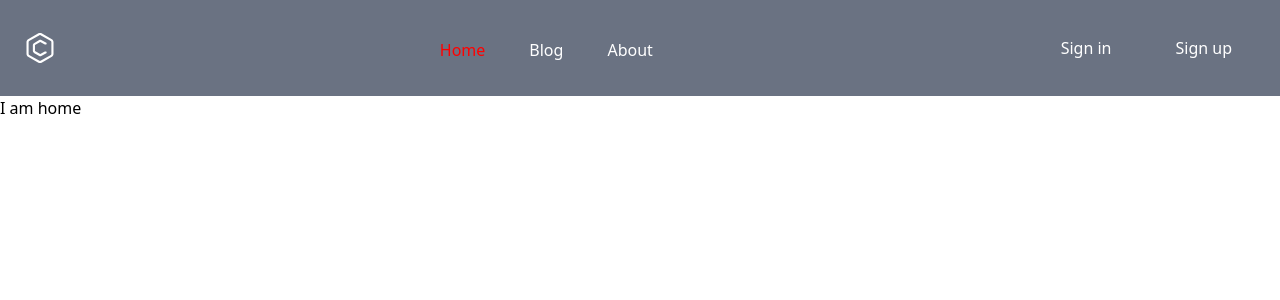
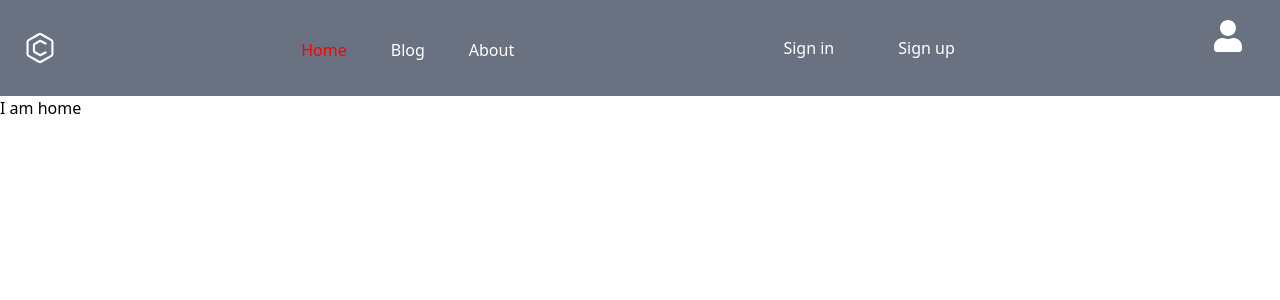
Before and after one commit to shuvoredsky/garden-community-client, a React (Vite) app: page / in a window 1280 px wide. Shown: the top 300 px of the page. Built offline with nearby package versions, Linux system fonts and the light colour scheme; no server answers.

Commit message:
add navbar and use userimage and logout button

```diff
--- a/src/Components/Navbar.jsx
+++ b/src/Components/Navbar.jsx
@@ -1,14 +1,27 @@
-import React from "react";
+import React, { useContext } from "react";
 import { NavLink, useLocation, useNavigate } from "react-router";
+import { AuthContext } from "../Provider/AuthProvider";
+import { toast, ToastContainer } from "react-toastify";
+import { FaUser } from "react-icons/fa";
 
 const Navbar = () => {
+  const { user, logOut } = useContext(AuthContext);
   const navigate = useNavigate();
   const { pathname } = useLocation();
+  const handleLogOut = () => {
+    logOut()
+      .then(() => {
+        toast.success("Sign out successfully");
+      })
+      .catch((error) => {
+        toast.error(error.message);
+      });
+  };
   console.log(pathname);
   return (
     <div>
       <header className="p-4 bg-gray-500 text-white">
-        <div className="container flex justify-between h-16 mx-auto">
+        <div className="container flex justify-between items h-16 mx-auto">
           <a
             rel="noopener noreferrer"
             href="#"
@@ -75,6 +88,45 @@ const Navbar = () => {
               Sign up
             </button>
           </div>
+          <details className="">
+            <summary className="btn m-1 list-none">
+              <div className="navbar-end gap-5 pr-4">
+                {user && user.photoURL ? (
+                  <img
+                    src={user.photoURL}
+                    alt="User"
+                    title={user.displayName || "User"}
+                    className="w-10 h-10 rounded-full object-cover hover:scale-105 transition duration-300"
+                  />
+                ) : (
+                  <FaUser size={32} title="Guest User" />
+                )}
+
+                <ToastContainer
+                  position="top-center"
+                  autoClose={3000}
+                  hideProgressBar={false}
+                  newestOnTop={false}
+                  closeOnClick
+                  rtl={false}
+                  pauseOnFocusLoss
+                  draggable
+                  pauseOnHover
+                  theme="colored"
+                />
+              </div>
+            </summary>
+            <ul className="">
+              <li>
+                <button
+                  onClick={handleLogOut}
+                  className="btn bg-sky-400 text-white btn-secondary"
+                >
+                  Logout
+                </button>
+              </li>
+            </ul>
+          </details>
           <button className="p-4 lg:hidden">
             <svg
               xmlns="http://www.w3.org/2000/svg"
```
